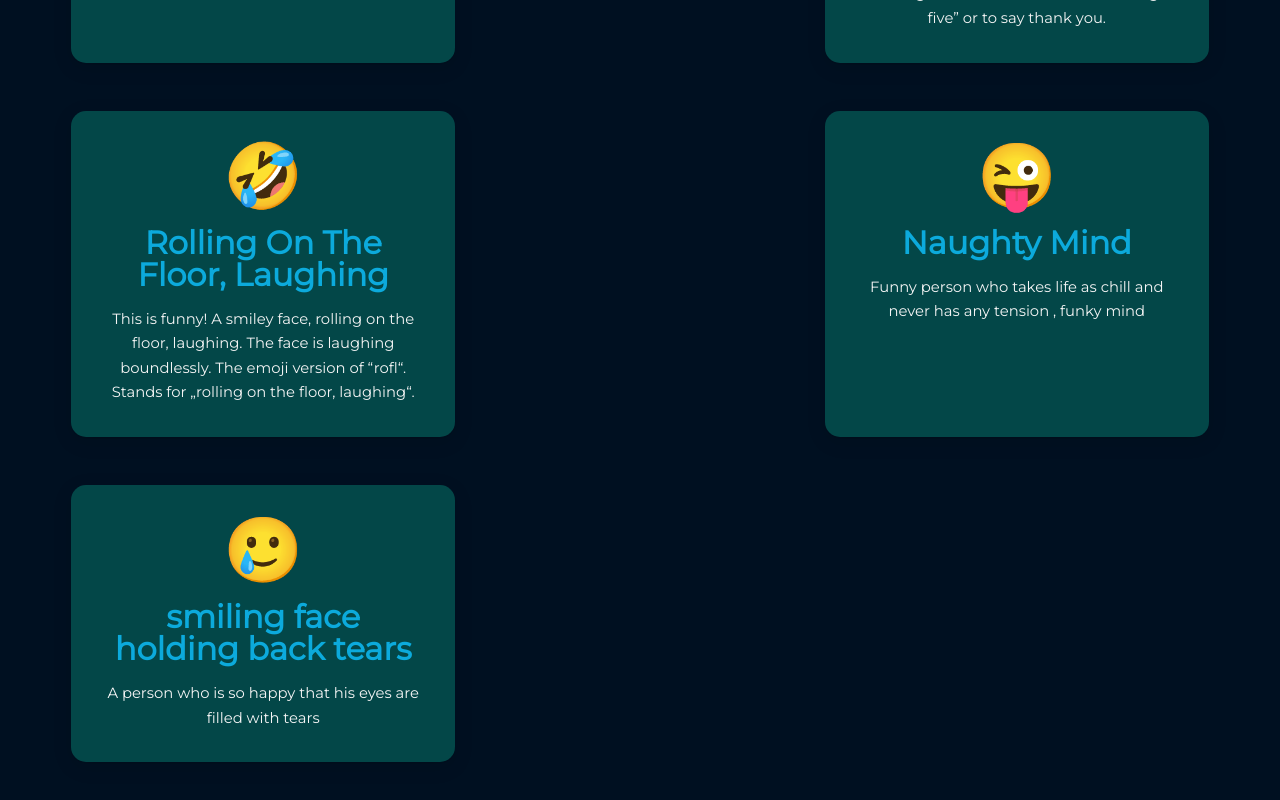
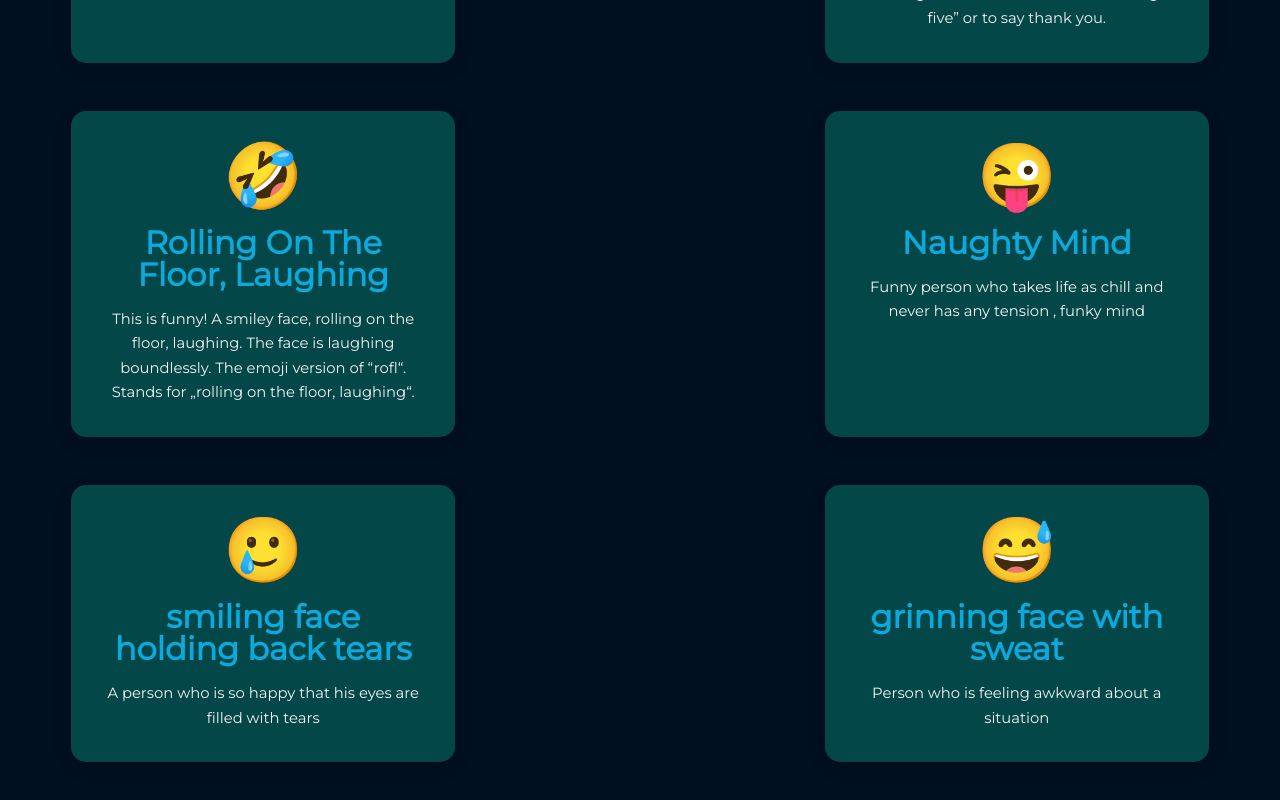
Before and after one commit to chiranjeev13/emojipedia, a React (Create React App) app: page / in a window 1280 px wide. Shown: the part 491-1291 px from the top of the page. Built offline with nearby package versions, Linux system fonts and the light colour scheme.

Commit message:
Added an extra emoji

```diff
--- a/src/emojipedia.js
+++ b/src/emojipedia.js
@@ -33,7 +33,13 @@ const emojipedia = [
       name: "smiling face holding back tears",
       meaning:
         "A person who is so happy that his eyes are filled with tears "
-     }
+     },
+    {
+        id: 6,
+        emoji: "😅",
+        name:"grinning face with sweat",
+        meaning:"Person who is feeling awkward about a situation"
+    }
 
   ];
   export default emojipedia;
```
